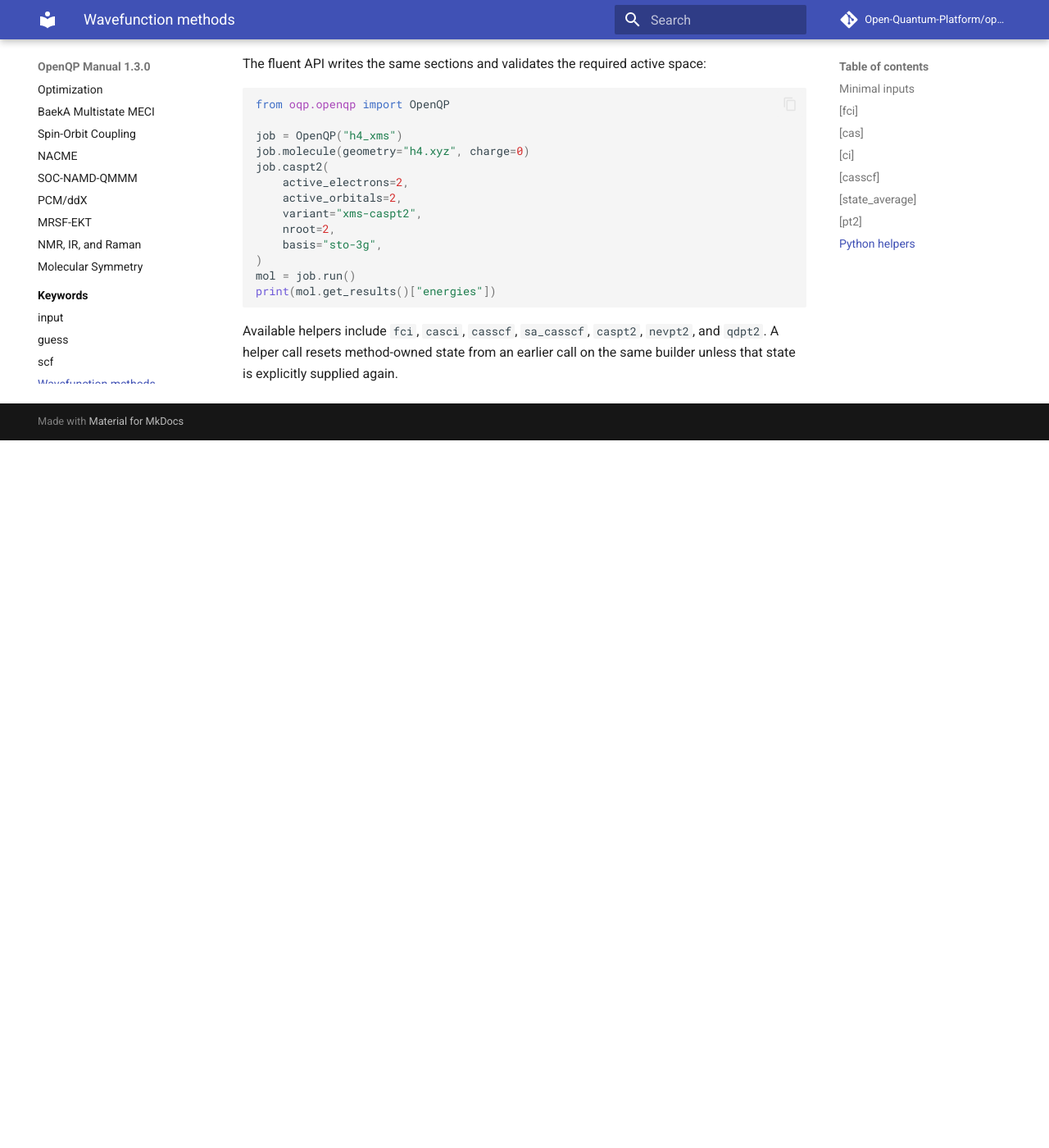
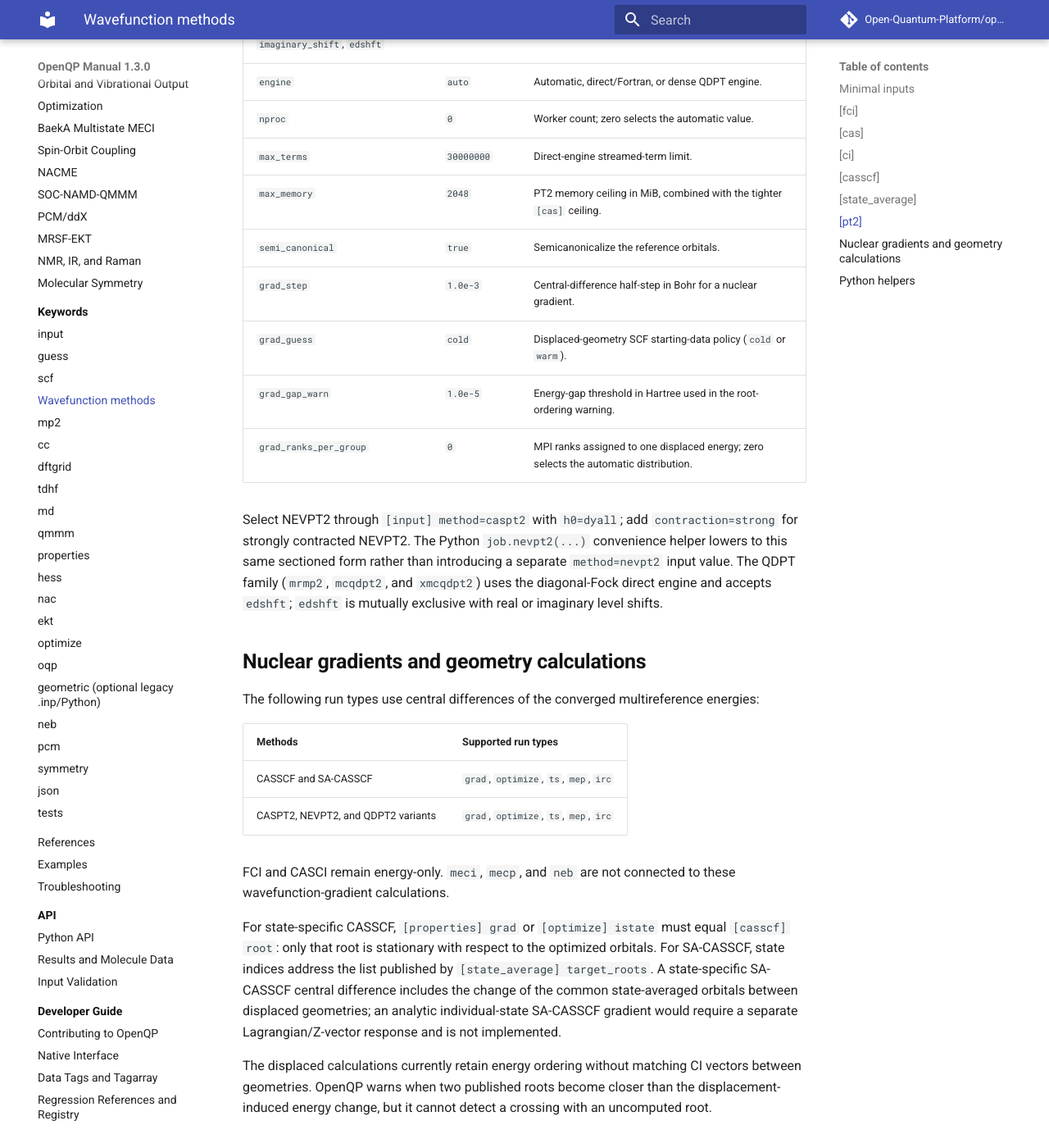
Before and after one commit to Open-Quantum-Platform/openqp-docs, an MkDocs documentation site: the page built from docs/keywords/wavefunction.md, in a window 1280 px wide and 1400 px high, scrolled down 6192 px. Shown: the whole window at 82% size. Built offline with MkDocs 1.6.1 and Material for MkDocs 9.7.7, drawn with Linux system fonts in a browser that asks for light colours; comment, search, counter and statistics services are not loaded; before the commit the page ends 6729 px from its top, so only the background shows below that; some of the changed text lies outside the part shown.

Commit message:
Document multireference numerical gradients

```diff
--- a/docs/keywords/wavefunction.md
+++ b/docs/keywords/wavefunction.md
@@ -4,6 +4,10 @@ OpenQP provides native determinant-space FCI, CASCI, CASSCF, state-averaged
 CASSCF, and second-order multireference perturbation methods. These workflows
 require an RHF reference: leave `[input] functional` empty and use
 `[scf] type=rhf` with `multiplicity=1`.
+
+CASSCF, SA-CASSCF, CASPT2, NEVPT2, and QDPT2 provide Cartesian
+central-difference nuclear gradients. These are numerical derivatives of the
+converged total energies, not analytic nuclear gradients.
 
 The method selects which sections are read:
 
@@ -160,10 +164,18 @@ currently require a contiguous core/active partition.
 | `step_norm_tol` | `1.0e-8` | Orbital-step threshold. |
 | `max_rotation_norm` | `0.2` | Maximum orbital-rotation norm. |
 | `canonicalize` | `true` | Canonicalize the converged orbitals. |
+| `grad_step` | `1.0e-3` | Central-difference half-step in Bohr for a nuclear gradient. |
+| `grad_guess` | `cold` | `cold` restores the same central-point SCF data before every displacement; `warm` follows the preceding solution serially. |
+| `grad_gap_warn` | `1.0e-5` | Energy-gap threshold in Hartree used in the displaced-root ordering warning. |
+| `grad_ranks_per_group` | `0` | MPI ranks assigned to one displaced energy; zero selects the automatic distribution. |
 
 The `ah_*`, `diis_*`, and diagnostic keywords provide detailed control of the
 selected converger. `max_macro_iterations=0` runs the fixed-orbital CASCI
 scaffold and performs no orbital optimization.
+
+`gradient_norm_tol` and `hessian` refer to orbital optimization. In
+particular, `hessian=analytic` selects an analytic orbital Hessian; it does not
+provide an analytic derivative with respect to nuclear coordinates.
 
 ## `[state_average]`
 
@@ -194,6 +206,10 @@ normalized internally and must contain a positive total.
 | `max_terms` | `30000000` | Direct-engine streamed-term limit. |
 | `max_memory` | `2048` | PT2 memory ceiling in MiB, combined with the tighter `[cas]` ceiling. |
 | `semi_canonical` | `true` | Semicanonicalize the reference orbitals. |
+| `grad_step` | `1.0e-3` | Central-difference half-step in Bohr for a nuclear gradient. |
+| `grad_guess` | `cold` | Displaced-geometry SCF starting-data policy (`cold` or `warm`). |
+| `grad_gap_warn` | `1.0e-5` | Energy-gap threshold in Hartree used in the root-ordering warning. |
+| `grad_ranks_per_group` | `0` | MPI ranks assigned to one displaced energy; zero selects the automatic distribution. |
 
 Select NEVPT2 through `[input] method=caspt2` with `h0=dyall`; add
 `contraction=strong` for strongly contracted NEVPT2. The Python
@@ -202,6 +218,32 @@ than introducing a separate `method=nevpt2` input value. The
 QDPT family (`mrmp2`, `mcqdpt2`, and `xmcqdpt2`) uses the diagonal-Fock direct
 engine and accepts `edshft`; `edshft` is mutually exclusive with real or
 imaginary level shifts.
+
+## Nuclear gradients and geometry calculations
+
+The following run types use central differences of the converged
+multireference energies:
+
+| Methods | Supported run types |
+| --- | --- |
+| CASSCF and SA-CASSCF | `grad`, `optimize`, `ts`, `mep`, `irc` |
+| CASPT2, NEVPT2, and QDPT2 variants | `grad`, `optimize`, `ts`, `mep`, `irc` |
+
+FCI and CASCI remain energy-only. `meci`, `mecp`, and `neb` are not connected
+to these wavefunction-gradient calculations.
+
+For state-specific CASSCF, `[properties] grad` or `[optimize] istate` must
+equal `[casscf] root`: only that root is stationary with respect to the
+optimized orbitals. For SA-CASSCF, state indices address the list published by
+`[state_average] target_roots`. A state-specific SA-CASSCF central difference
+includes the change of the common state-averaged orbitals between displaced
+geometries; an analytic individual-state SA-CASSCF gradient would require a
+separate Lagrangian/Z-vector response and is not implemented.
+
+The displaced calculations currently retain energy ordering without matching
+CI vectors between geometries. OpenQP warns when two published roots become
+closer than the displacement-induced energy change, but it cannot detect a
+crossing with an uncomputed root.
 
 ## Python helpers
 
@@ -227,3 +269,10 @@ print(mol.get_results()["energies"])
 Available helpers include `fci`, `casci`, `casscf`, `sa_casscf`, `caspt2`,
 `nevpt2`, and `qdpt2`. A helper call resets method-owned state from an earlier
 call on the same builder unless that state is explicitly supplied again.
+
+For a gradient-driven state-specific CASSCF calculation,
+`job.casscf(root=1, runtype="optimize")` automatically sets
+`[optimize] istate=1`. For SA-CASSCF, `state` is the index in the published
+state list; for example, `job.sa_casscf(nstate=2, state=1, runtype="grad")`
+sets `[properties] grad=1`. The CASSCF helpers also accept `grad_step`,
+`grad_guess`, `grad_gap_warn`, and `grad_ranks_per_group`.
```
Also changed, not shown: docs/capabilities.md (+7 -1 lines).
